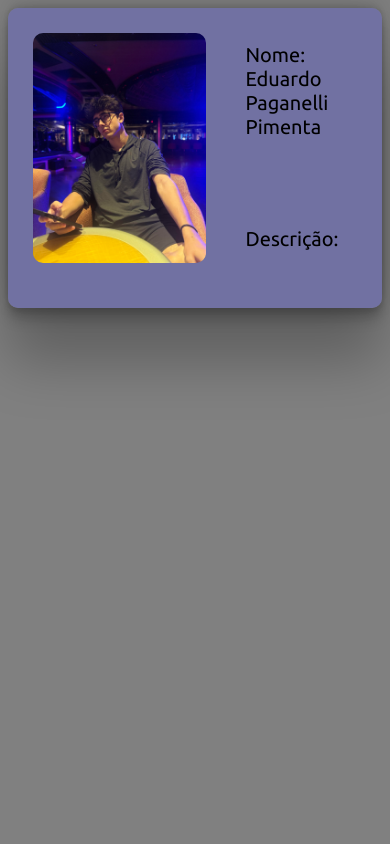
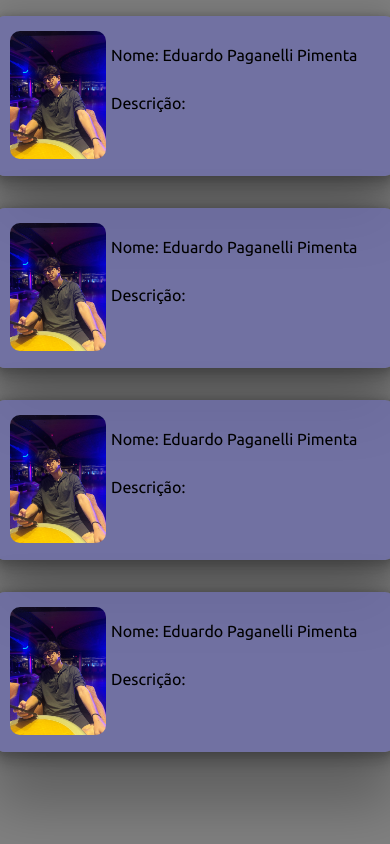
Before and after one commit to Odudz/TRABfinal, a plain HTML site: page integrantes/inte.html in a window 390 px wide. Drawn offline with Linux system fonts and the light colour scheme.

Commit message:
Add files via upload

```diff
--- a/integrantes/inte.css
+++ b/integrantes/inte.css
@@ -1,3 +1,8 @@
+* {
+    margin: 0px;
+    padding: 0px;
+}
+
 body{
     background-color: gray;
     justify-content: center;
@@ -6,29 +11,73 @@ body{
 }
 
 .intconteiner{
+    display: flex;
+    flex-direction: column;
+    align-items: center;
+    justify-content: center;
+}
+
+.card {
     background-color: rgba(110, 110, 172, 0.781);
-    width: 1200px;
-    height: 300px;
+    width: 50rem;
+    height: 20rem;
     border-radius: 10px;
     display: flex;
     box-shadow: rgba(0, 0, 0, 0.25) 0px 54px 55px, rgba(0, 0, 0, 0.12) 0px -12px 30px, rgba(0, 0, 0, 0.12) 0px 4px 6px, rgba(0, 0, 0, 0.17) 0px 12px 13px, rgba(0, 0, 0, 0.09) 0px -3px 5px;
+    margin-top: 1rem;
+    margin-block-end: 1rem;
 }
-
-.imgint{
-    width: 200px;
-    height: 230px;
+.card img{
+    width: 12rem;
+    height: 16rem;
     justify-content: center;
     display: flex;
     border-radius: 10px;
     margin: 25px;
 }
 
-p{
-    padding: 15px;
+.card .info{
+    width: 80%;
+}
+
+.card p{
+    margin-top: 30px;
+    margin-left: -10px;
     display: flex;
     font-size: 20px;
 }
 
-.info{
+
+@media(max-width: 768px){
+
+.card {
+    background-color: rgba(110, 110, 172, 0.781);
+    width: 25rem;
+    height: 10rem;
+    border-radius: 10px;
+    display: flex;
+    box-shadow: rgba(0, 0, 0, 0.25) 0px 54px 55px, rgba(0, 0, 0, 0.12) 0px -12px 30px, rgba(0, 0, 0, 0.12) 0px 4px 6px, rgba(0, 0, 0, 0.17) 0px 12px 13px, rgba(0, 0, 0, 0.09) 0px -3px 5px;
+    margin-top: 1rem;
+}
+
+.card img{
+    width: 6rem;
+    height: 8rem;
+    justify-content: center;
+    display: flex;
+    border-radius: 10px;
+    margin: 15px;
+}
+
+.card .info{
     width: 80%;
 }
+
+.card p{
+    margin-top: 30px;
+    margin-left: -10px;
+    display: flex;
+    font-size: 16px;
+}
+
+}
--- a/integrantes/inte.html
+++ b/integrantes/inte.html
@@ -10,10 +10,37 @@
 </head>
 <body>
     <div class="intconteiner">
-           <img src="/imagens/Dudu.jpg" alt="" class="imgint">
-        <div class="info">
-            <p>Nome: Eduardo Paganelli Pimenta</p><br>
-            <p>Descrição: </p>
+        <div class="card">
+            <img src="/imagens/Dudu.jpg" alt="">
+
+            <div class="cardinfo">
+                <p>Nome: Eduardo Paganelli Pimenta</p>
+                <p>Descrição: </p>
+            </div>
+        </div>
+        <div class="card">
+            <img src="/imagens/Dudu.jpg" alt="">
+
+            <div class="cardinfo">
+                <p>Nome: Eduardo Paganelli Pimenta</p>
+                <p>Descrição: </p>
+            </div>
+        </div>
+        <div class="card">
+            <img src="/imagens/Dudu.jpg" alt="">
+
+            <div class="cardinfo">
+                <p>Nome: Eduardo Paganelli Pimenta</p>
+                <p>Descrição: </p>
+            </div>
+        </div>
+        <div class="card">
+            <img src="/imagens/Dudu.jpg" alt="">
+
+            <div class="cardinfo">
+                <p>Nome: Eduardo Paganelli Pimenta</p>
+                <p>Descrição: </p>
+            </div>
         </div>
     </div>
 
```
